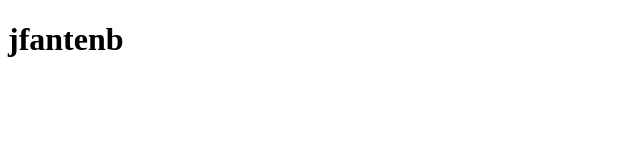
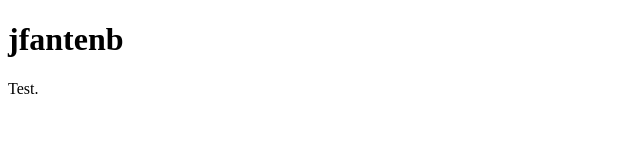
Before and after one commit to jfantenb/jfantenb.github.io, a plain HTML site: page index.html in a window 1280 px wide. Shown: the full height of the page, 0-640 px from the left. Drawn offline with Linux system fonts and the light colour scheme.

Commit message:
Added a test
Added a test paragraph.

```diff
--- a/index.html
+++ b/index.html
@@ -2,5 +2,6 @@
 <html>
 <body>
 <h1>jfantenb</h1>
+<p>Test.</p>
 </body>
 </html>
```
